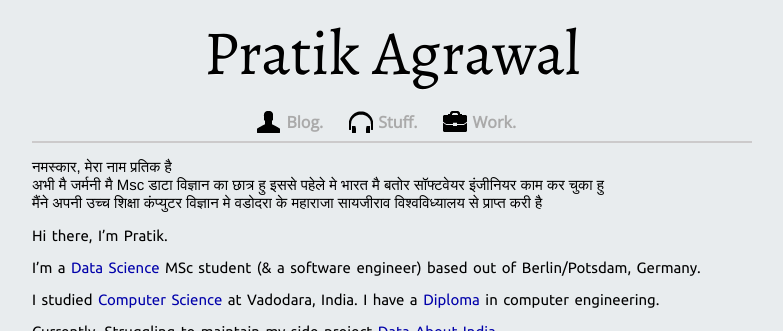
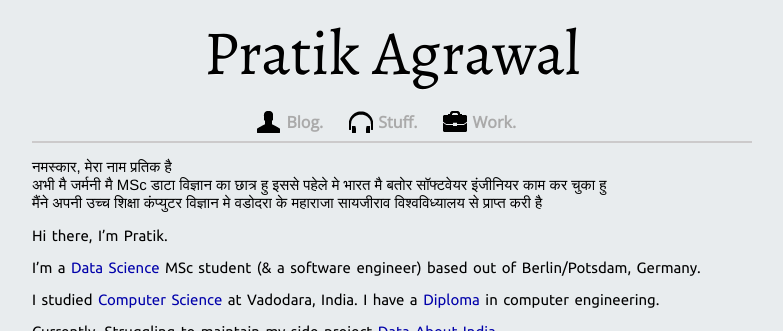
Before and after one commit to pratik98/pratik98.github.com, a Jekyll site: the page built from index.md, in a window 1280 px wide, cut to the strip 0-331 px from the top of the page. Shown: the whole strip, without its empty margins (248-1031 px from the left). Built offline with Jekyll 4.4.1, drawn with Linux system fonts in a browser that asks for light colours; nearby versions of some CDN libraries.

```diff
--- a/index.md
+++ b/index.md
@@ -5,7 +5,7 @@ title:  "Pratik Agrawal"
 
 नमस्कार, मेरा नाम प्रतिक है ||
 
-अभी मै जर्मनी मै Msc डाटा विज्ञान का छात्र हु || इससे पहेले मे भारत मै बतोर सॉफ्टवेयर इंजीनियर काम कर चुका हु ||
+अभी मै जर्मनी मै MSc डाटा विज्ञान का छात्र हु || इससे पहेले मे भारत मै बतोर सॉफ्टवेयर इंजीनियर काम कर चुका हु ||
 
 मैंने अपनी उच्च शिक्षा कंप्युटर विज्ञान मे वडोदरा के महाराजा सायजीराव विश्वविध्यालय से प्राप्त करी है ||
 
```
Also changed, not shown: portfolio.md (+2 -0 lines).
